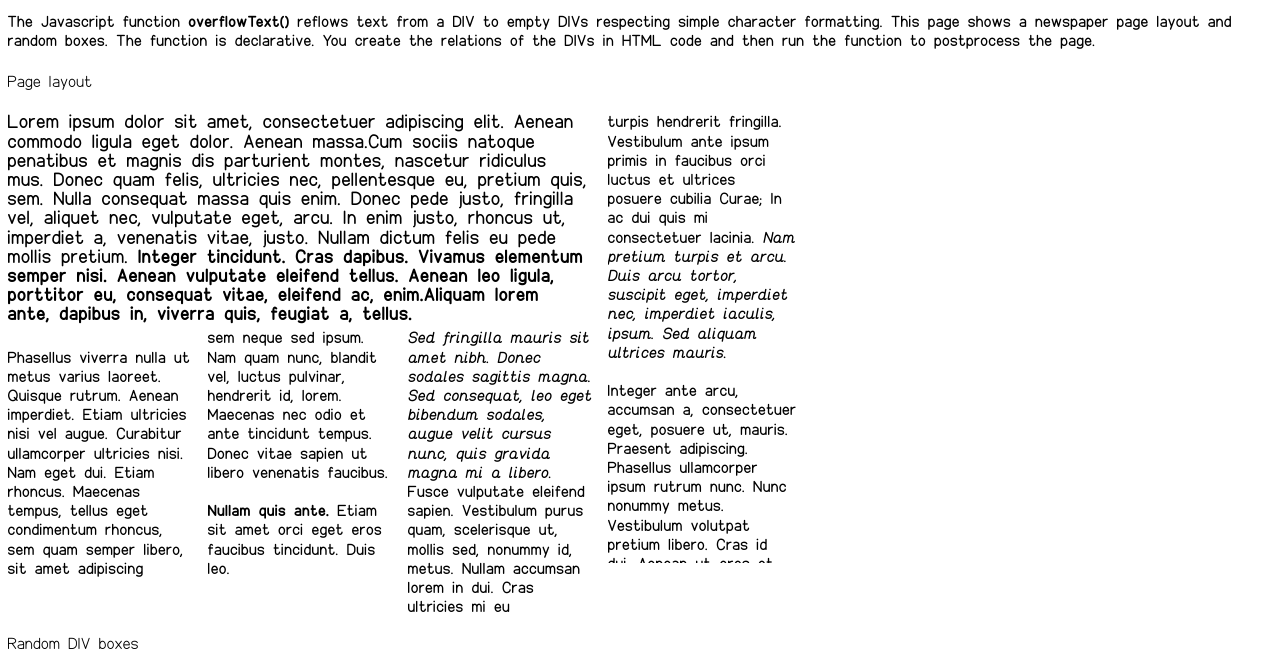
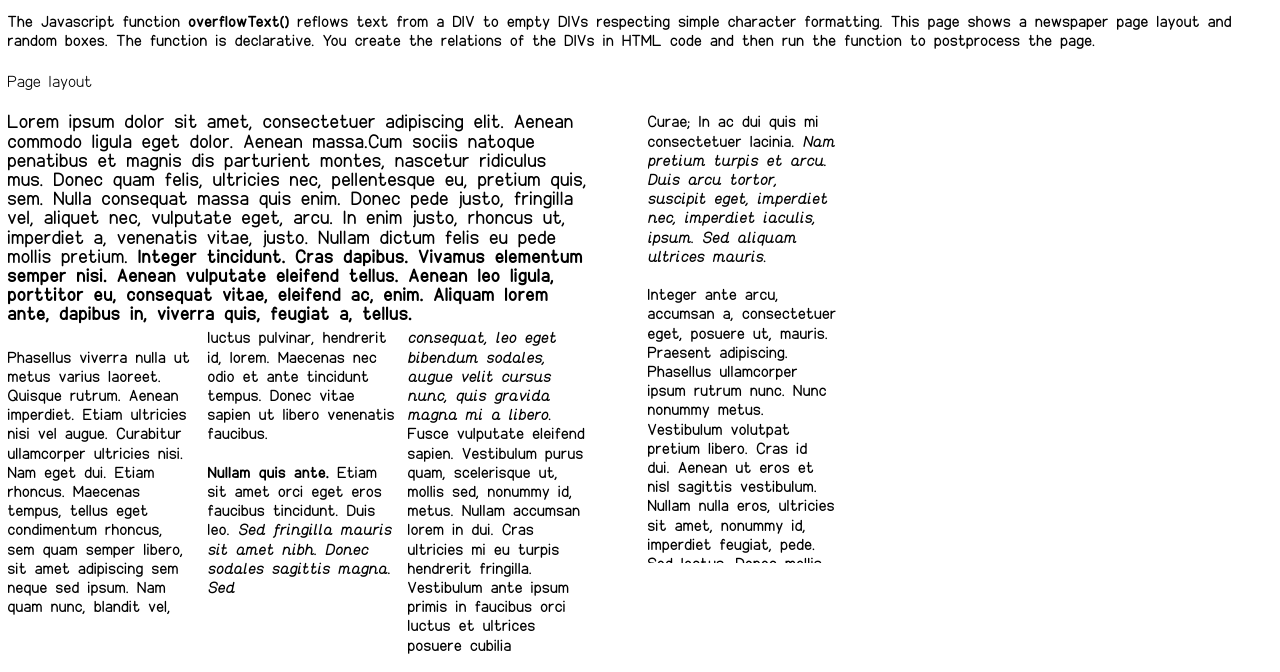
Before and after one commit to bellenuit/bellenuit.github.io, a plain HTML site: page kugifont.html in a window 1280 px wide. Shown: the part 76-748 px from the top of the page. Drawn offline with Linux system fonts and the light colour scheme.

Commit message:
Update kugifont.html

```diff
--- a/kugifont.html
+++ b/kugifont.html
@@ -27,19 +27,19 @@
 
 <h4>Page layout</h4>
 
-<div style="position:relative; width: 600px; height: 500px">
+<div style="position:relative; width: 600px; height: 540px">
 <div id="6" class="overflow" overflow-into="7" style="width: 580px; height: 200px;
 position: absolute; left: 0; top; 0; font-size: 120%">
 Lorem ipsum dolor sit amet, consectetuer adipiscing elit. Aenean commodo ligula eget dolor. Aenean massa.Cum sociis natoque penatibus et magnis dis parturient montes, nascetur ridiculus mus. Donec quam felis, ultricies nec, pellentesque eu, pretium quis, sem.
-Nulla consequat massa quis enim. Donec pede justo, fringilla vel, aliquet nec, vulputate eget, arcu. In enim justo, rhoncus ut, imperdiet a, venenatis vitae, justo. Nullam dictum felis eu pede mollis pretium. <b>Integer tincidunt. Cras dapibus. Vivamus elementum semper nisi. Aenean vulputate eleifend tellus. Aenean leo ligula, porttitor eu, consequat vitae, eleifend ac, enim.Aliquam lorem ante, dapibus in, viverra quis, feugiat a, tellus.</b>
+Nulla consequat massa quis enim. Donec pede justo, fringilla vel, aliquet nec, vulputate eget, arcu. In enim justo, rhoncus ut, imperdiet a, venenatis vitae, justo. Nullam dictum felis eu pede mollis pretium. <b>Integer tincidunt. Cras dapibus. Vivamus elementum semper nisi. Aenean vulputate eleifend tellus. Aenean leo ligula, porttitor eu, consequat vitae, eleifend ac, enim. Aliquam lorem ante, dapibus in, viverra quis, feugiat a, tellus.</b>
 <br><br>Phasellus viverra nulla ut metus varius laoreet. Quisque rutrum. Aenean imperdiet. Etiam ultricies nisi vel augue. Curabitur ullamcorper ultricies nisi. Nam eget dui. Etiam rhoncus. Maecenas tempus, tellus eget condimentum rhoncus, sem quam semper libero, sit amet adipiscing sem neque sed ipsum. Nam quam nunc, blandit vel, luctus pulvinar, hendrerit id, lorem. Maecenas nec odio et ante tincidunt tempus. Donec vitae sapien ut libero venenatis faucibus.
 <br><br><b>Nullam quis ante.</b>Etiam sit amet orci eget eros faucibus tincidunt. Duis leo. <i>Sed fringilla mauris sit amet nibh. Donec sodales sagittis magna. Sed consequat, leo eget bibendum sodales, augue velit cursus nunc, quis gravida magna mi a libero.</i>Fusce vulputate eleifend sapien. Vestibulum purus quam, scelerisque ut, mollis sed, nonummy id, metus. Nullam accumsan lorem in dui. Cras ultricies mi eu turpis hendrerit fringilla. Vestibulum ante ipsum primis in faucibus orci luctus et ultrices posuere cubilia Curae; In ac dui quis mi consectetuer lacinia.<i>Nam pretium turpis et arcu. Duis arcu tortor, suscipit eget, imperdiet nec, imperdiet iaculis, ipsum. Sed aliquam ultrices mauris.</i>
 <br><br>Integer ante arcu, accumsan a, consectetuer eget, posuere ut, mauris. Praesent adipiscing. Phasellus ullamcorper ipsum rutrum nunc. Nunc nonummy metus. Vestibulum volutpat pretium libero. Cras id dui. Aenean ut eros et nisl sagittis vestibulum. Nullam nulla eros, ultricies sit amet, nonummy id, imperdiet feugiat, pede. Sed lectus. Donec mollis hendrerit risus. Phasellus nec sem in justo pellentesque facilisis. Etiam imperdiet imperdiet orci. Nunc nec neque. Phasellus leo dolor, tempus non, auctor et, hendrerit quis, nisi. Curabitur ligula sapien, tincidunt non, euismod vitae, posuere imperdiet, leo. Maecenas malesuada. Praesent congue erat at massa. Sed cursus turpis vitae tortor. Donec posuere vulputate arcu. Phasellus accumsan cursus velit.
 </div>
-<div id='7' class="overflow" overflow-into="8" style="width: 190px; height: 240px; position: absolute; left: 0; top: 216px;"></div>
-<div id='8' class="overflow" overflow-into="9" style="width: 190px; height: 240px; position: absolute; left: 200; top: 216px;"></div>
-<div id='9' class="overflow" overflow-into="10" style="width: 190px; height: 240px; position: absolute; left: 400px; top: 216px;"></div>
-<div id='10' style="width: 190px; height: 450px; position: absolute; left: 600px; top: 0px; overflow:hidden;"></div>
+<div id='7' class="overflow" overflow-into="8" style="width: 190px; height: 280px; position: absolute; left: 0; top: 216px;"></div>
+<div id='8' class="overflow" overflow-into="9" style="width: 190px; height: 280px; position: absolute; left: 200; top: 216px;"></div>
+<div id='9' class="overflow" overflow-into="10" style="width: 190px; height: 280px; position: absolute; left: 400px; top: 216px;"></div>
+<div id='10' style="width: 190px; height: 450px; position: absolute; left: 640px; top: 0px; overflow:hidden;"></div>
 </div>
 
 <h4>Random DIV boxes</h4>
```
